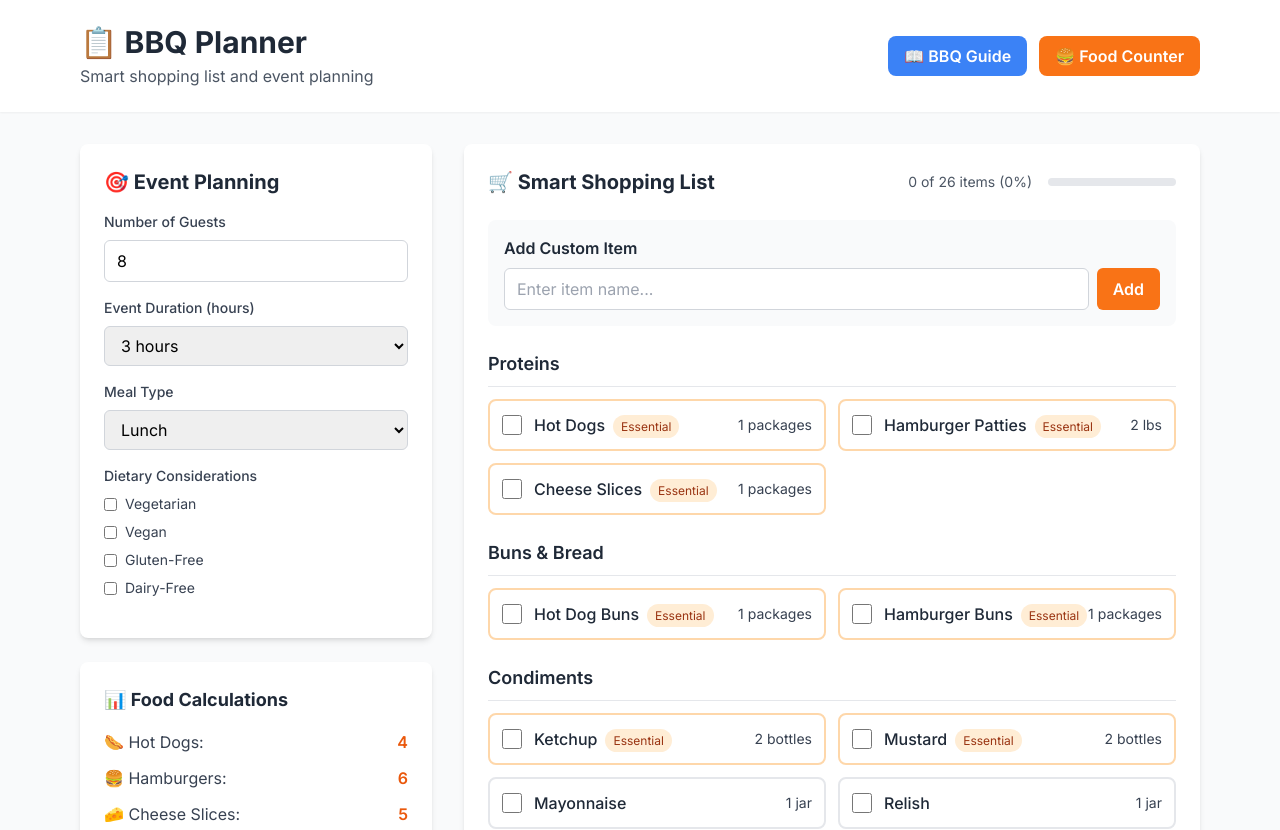
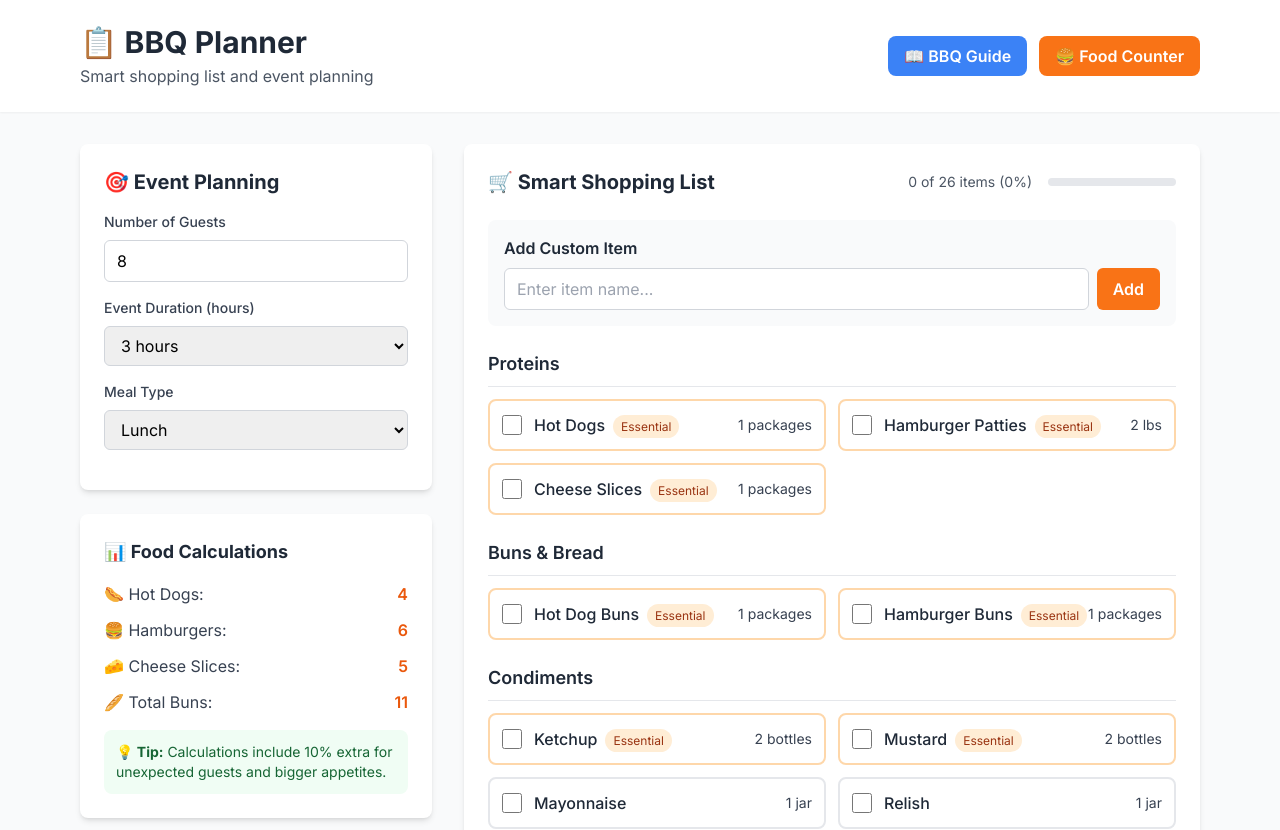
Before and after one commit to mikermcconnell/BBQTally, a Next.js app: page /bbq-planner in a window 1280 px wide. Shown: the top 830 px of the page. Built offline with nearby package versions, Linux system fonts and the light colour scheme.

Commit message:
Remove Dietary Considerations section from BBQ Planner page

```diff
--- a/app/bbq-planner/page.tsx
+++ b/app/bbq-planner/page.tsx
@@ -272,24 +272,7 @@ export default function BBQPlanner() {
               </div>
 
               {/* Dietary Restrictions */}
-              <div className="mb-4">
-                <label className="block text-sm font-medium text-gray-700 mb-2">
-                  Dietary Considerations
-                </label>
-                <div className="space-y-2">
-                  {['Vegetarian', 'Vegan', 'Gluten-Free', 'Dairy-Free'].map(restriction => (
-                    <label key={restriction} className="flex items-center">
-                      <input
-                        type="checkbox"
-                        checked={dietaryRestrictions.includes(restriction)}
-                        onChange={() => toggleDietaryRestriction(restriction)}
-                        className="mr-2 rounded"
-                      />
-                      <span className="text-sm text-gray-700">{restriction}</span>
-                    </label>
-                  ))}
-                </div>
-              </div>
+              {/* Removed Dietary Considerations section as requested */}
             </div>
 
             {/* Food Calculations */}
```
